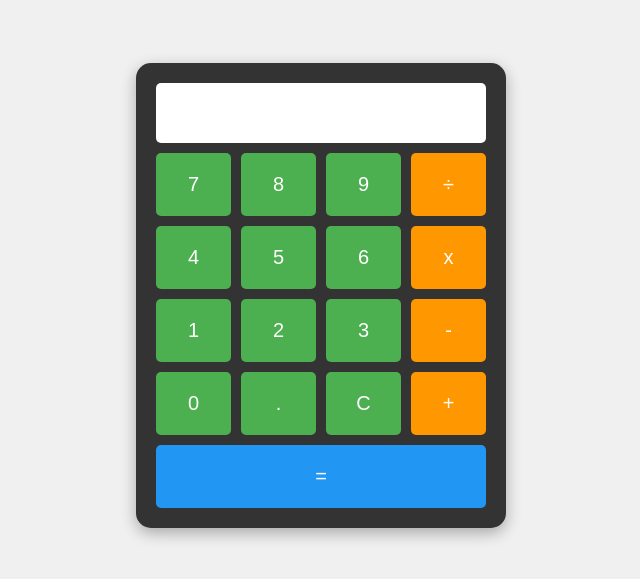
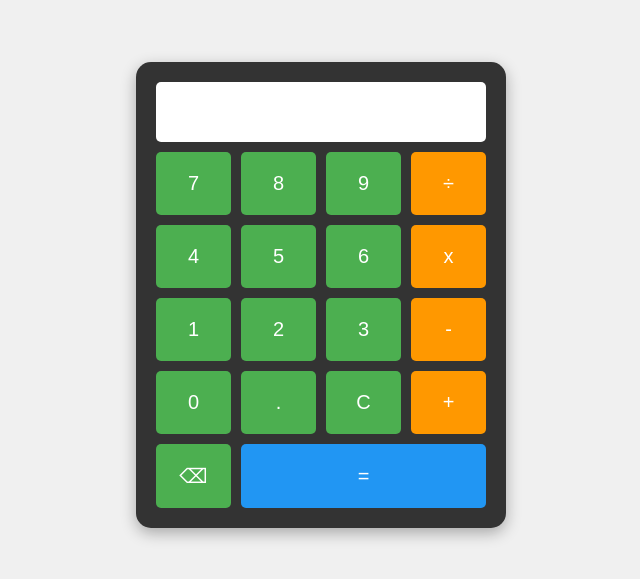
Before and after one commit to fahlula/calculator-web, a plain HTML site: page index.html in a window 1280 px wide. Shown: the part 105-684 px from the top of the page, without its empty margins (319-959 px from the left). Drawn offline with Linux system fonts and the light colour scheme.

Commit message:
Melhorias no layout: botão backspace e mudança na ocupação do botão igual

```diff
--- a/index.html
+++ b/index.html
@@ -32,6 +32,7 @@
             <button onclick="adicionarNumero('.')">.</button>
             <button onclick="limpar()">C</button>
             <button class="operacao" onclick="adicionarOperacao('+')">+</button>
+            <button onclick="backspace()">⌫</button>
             <button class="igual" onclick="calcular()">=</button>
 
         </div>
--- a/script.js
+++ b/script.js
@@ -23,3 +23,8 @@ function limpar() {
     const display = document.getElementById('display');
     display.value = '';  // Define o valor como vazio
 }
+
+function backspace() {
+    const display = document.getElementById('display');
+    display.value = display.value.slice(0, -1); // Remove o último caractere
+}
--- a/style.css
+++ b/style.css
@@ -60,6 +60,6 @@ body {
 
 /* Botão de igual destacado */
 .botoes button.igual {
-    grid-column: span 4; /* Espandir botão em todas as colunas */
+    grid-column: span 3; /* Espandir botão em todas as colunas */
     background-color: #2196F3;
 }
```
